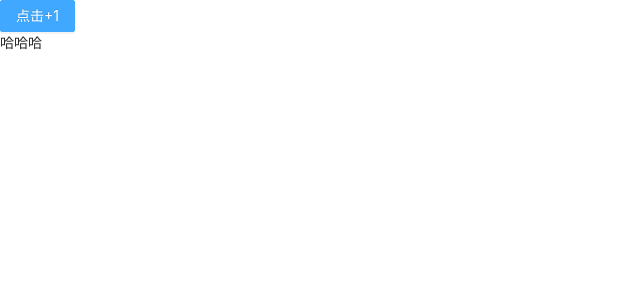
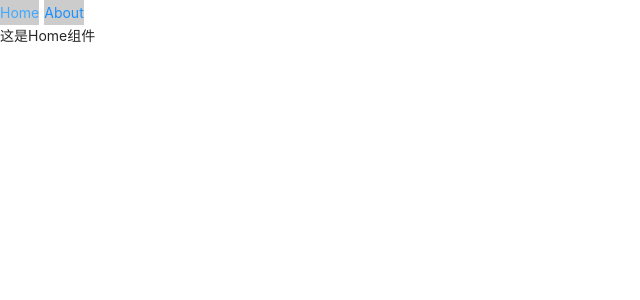
Before and after one commit to CoderWeiJ/react-demo, a React (Create React App) app: page / in a window 1280 px wide. Shown: the top 300 px of the page, without its empty margins (0-640 px from the left). Built offline with nearby package versions, Linux system fonts and the light colour scheme.

Commit message:
react-router-dom@6的使用

```diff
--- a/package.json
+++ b/package.json
@@ -10,6 +10,7 @@
     "prop-types": "^15.8.1",
     "react": "^18.1.0",
     "react-dom": "^18.1.0",
+    "react-router-dom": "^6.3.0",
     "react-scripts": "5.0.1",
     "web-vitals": "^2.1.4"
   },
--- a/src/App.css
+++ b/src/App.css
@@ -1 +1,11 @@
 @import '~antd/dist/antd.css';
+
+.nav {
+  display: flex;
+  column-gap: 5px;
+}
+.nav a {
+  height: 25px;
+  line-height: 25px;
+  background-color: #ccc;
+}
--- a/src/App.js
+++ b/src/App.js
@@ -1,25 +1,31 @@
-import React, { useRef, useEffect } from 'react'
-import { Button } from 'antd'
+import React from 'react'
+import { BrowserRouter as Router, Routes, Route, Link } from "react-router-dom"
 import './App.css'
 
-function Hi () {
+function Home () {
   return (
-    <div>哈哈哈</div>
+    <div>这是Home组件</div>
+  )
+}
+function About () {
+  return (
+    <div>这是About组件</div>
   )
 }
 
 function App () {
-  const testRef = useRef(null) // 相当于绑定虚拟dom
-  const hiRef = useRef(null)
-  useEffect(() => {
-    console.log('testRef: ', testRef)
-    console.log('a: ', hiRef)
-  })
   return (
-    <>
-      <Button ref={testRef} type='primary' >点击+1</Button>
-      <Hi ref={hiRef} />
-    </>
+    <Router>
+      <div className="nav">
+        <Link to='/'>Home</Link>
+        <Link to='/about'>About</Link>
+      </div>
+
+      <Routes>
+        <Route path='/' element={<Home />}></Route>
+        <Route path='/about' element={<About />}></Route>
+      </Routes>
+    </Router>
   )
 }
 
```
Also changed, not shown: 1 other file (tests, documents, lock files or other folders).
